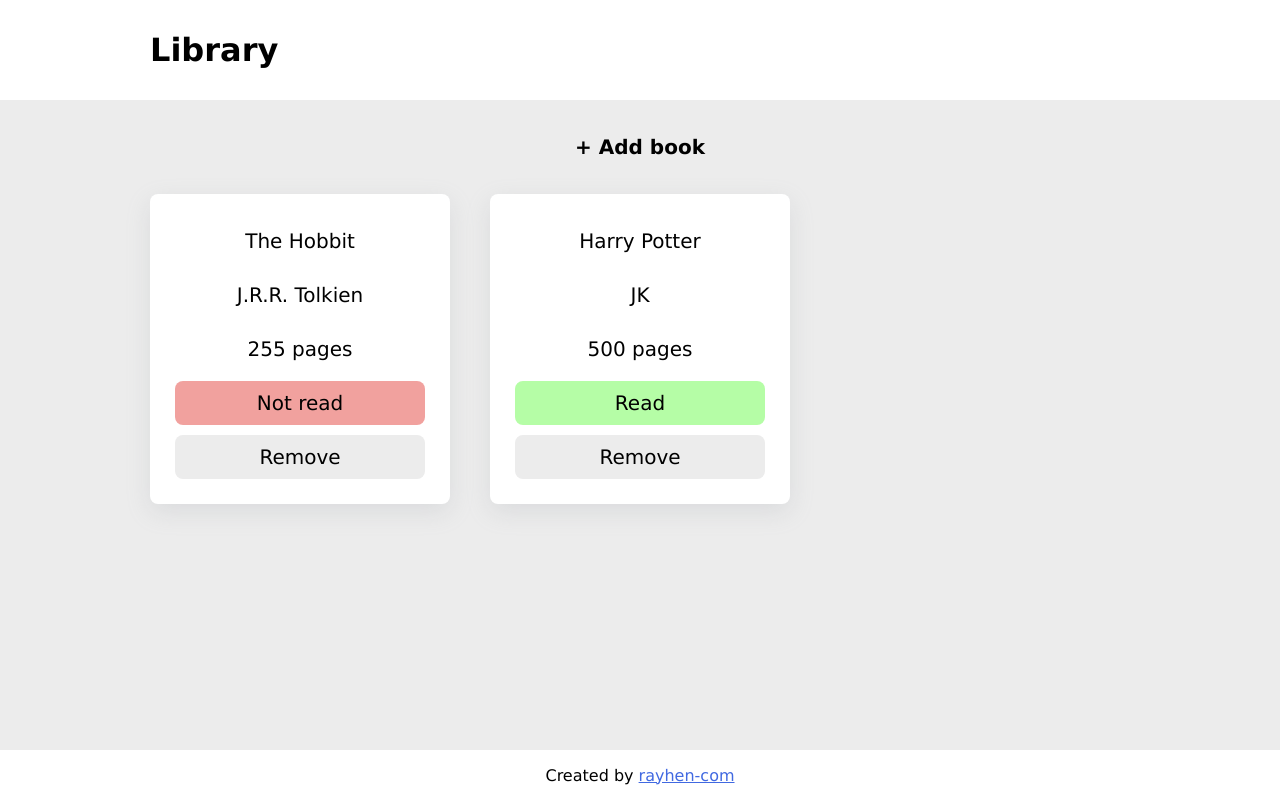
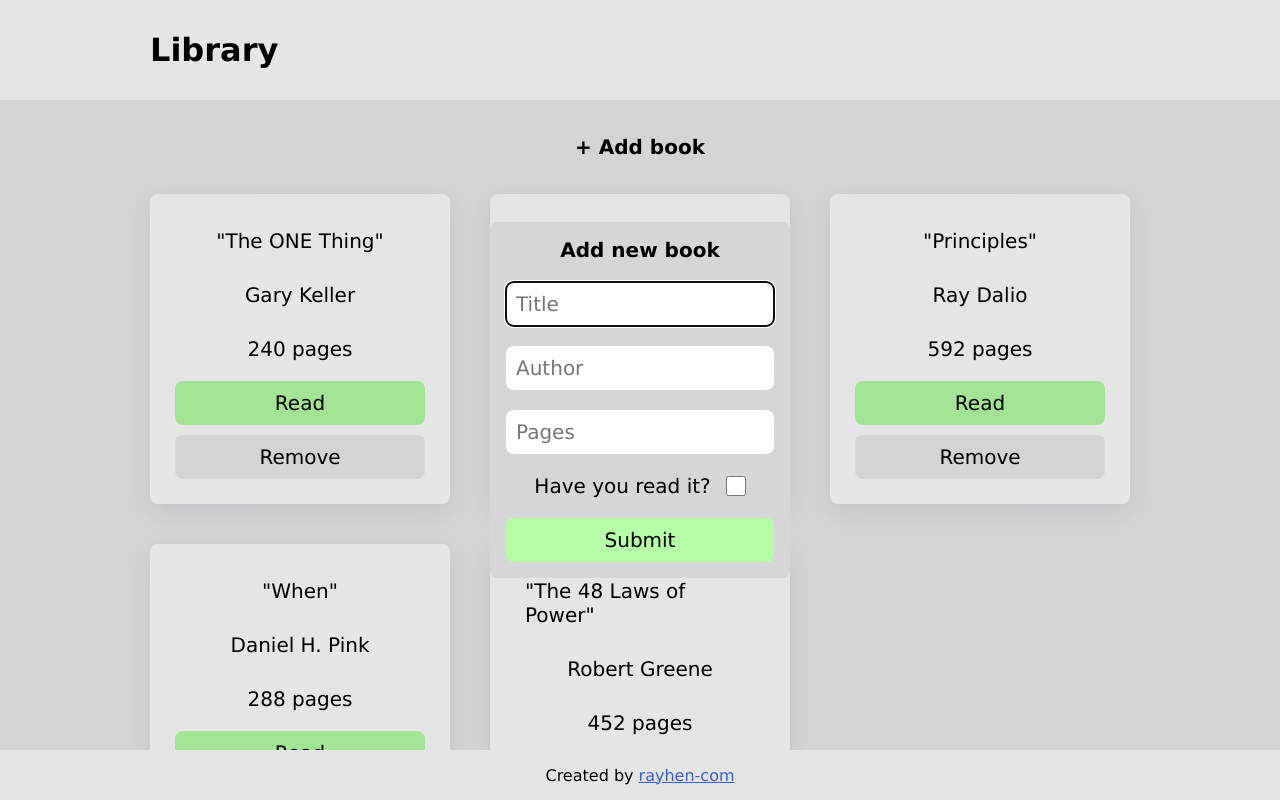
Before and after one commit to rayhen-com/library, a plain HTML site: page index.html in a window 1280 px wide. Both pictures are taken after a click on the button "+ Add book". Drawn offline with Linux system fonts and the light colour scheme.

Commit message:
Add functionality to add new books via form

```diff
--- a/index.html
+++ b/index.html
@@ -15,24 +15,30 @@
 
         <div id="main">
             <div id="main-header">
-                <button class="add-button">+ Add book</button>
+                <div id="dialog-container">
+
+                    <dialog id="favDialog">
+                        <form id="dialogForm">
+                            <div id="form-title">
+                                <p>Add new book</p>
+                            </div>
+                            <input id="title" type="text" placeholder="Title" required>
+                            <input id="author" type="text" placeholder="Author" required>
+                            <input id="pages" type="number" placeholder="Pages" required>
+                            <label id="read-label">
+                                <p>Have you read it?</p>
+                                <input id="read" type="checkbox">
+                            </label>
+                            <button id="submitBtn" value="default">Submit</button>
+                            <!-- <button id="cancelBtn" value="cancel" formmethod="dialog">Cancel</button> -->
+                        </form>
+                    </dialog>
+                </div>
+                    <button id="showDialog" class="add-button">+ Add book</button>
             </div>
+
             <div id="main-content">
-                <!-- Dummy Content -->
-                <!-- <div class="card">
-                    <p>Title</p>
-                    <p>Author</p>
-                    <p>12 pages</p>
-                    <button class="read-button">Not read</button>
-                    <button class="remove-button">Remove</button>
-                </div>
-                <div class="card">
-                    <p>Title2</p>
-                    <p>Author2</p>
-                    <p>12 pages</p>
-                    <button class="not-read-button">Not read</button>
-                    <button class="remove-button">Remove</button>
-                </div> -->
+
             </div>
 
         </div>
--- a/main.js
+++ b/main.js
@@ -1,15 +1,34 @@
 const myLibrary = [
+
     {
-        title: 'The Hobbit',
-        author: 'J.R.R. Tolkien',
-        pages: '255',
-        read: false
+        title: 'The ONE Thing',
+        author: 'Gary Keller',
+        pages: '240',
+        read: 'true'
     },
     {
-        title: 'Harry Potter',
-        author: 'JK',
-        pages: '500',
-        read: true
+        title: 'Atomic Habits',
+        author: 'James Clear',
+        pages: '320',
+        read: 'true'
+    },
+    {
+        title: 'Principles',
+        author: 'Ray Dalio',
+        pages: '592',
+        read: 'true'
+    },
+    {
+        title: 'When',
+        author: 'Daniel H. Pink',
+        pages: '288',
+        read: 'true'
+    },
+    {
+        title: 'The 48 Laws of Power',
+        author: 'Robert Greene',
+        pages: '452',
+        read: 'false'
     }
 ];
 
@@ -24,30 +43,14 @@ function Book(title, author, pages, read) {
     }
 };
 
-// Add Book to Library Function
-function addBookToLibrary() {
-
-    let title = prompt(`What's the book's title?`);
-    let author = prompt(`Who's the author`);
-    let pages = prompt('How many pages does the book have?');
-    let read = prompt('Have you read the book?');
-    let newBook = new Book(title, author, pages, read);
-
-    myLibrary.push(newBook);
-
-    // Resed all variables
-    // title = ''
-    // author = ''
-    // pages = ''
-    // read = ''
-
-}
-
 // Loop through Library Array and add cards
 function arrayLoop() {
+    // Reset DOM
+    let mainContent = document.getElementById("main-content");
+    mainContent.textContent = ``;
+
     for (let i = 0; i < myLibrary.length; i++) {
         // Get and create elements
-        let mainContent = document.getElementById("main-content");
         let cardDiv = document.createElement("div");
         let titlePara = document.createElement("p");
         let authorPara = document.createElement("p");
@@ -59,15 +62,15 @@ function arrayLoop() {
         cardDiv.classList.add("card");
 
         // Add values to p elements
-        titlePara.textContent = myLibrary[i].title;
+        titlePara.textContent = `"` + myLibrary[i].title + `"`;
         authorPara.textContent = myLibrary[i].author;
         pagesPara.textContent = myLibrary[i].pages + " pages";
 
         // Add values to buttons
-        if (myLibrary[i].read === false) {
+        if (myLibrary[i].read === 'false') {
             readButton.classList.add("not-read-button")
             readButton.textContent = "Not read"
-        } else if (myLibrary[i].read === true) {
+        } else if (myLibrary[i].read === 'true') {
             readButton.classList.add("read-button")
             readButton.textContent = "Read"
         }
@@ -87,5 +90,48 @@ function arrayLoop() {
       }
 }
 
+arrayLoop();
 
-arrayLoop()
+// Get form elements
+const showButton = document.getElementById("showDialog");
+const favDialog = document.getElementById("favDialog");
+const form = document.querySelector("dialogForm");
+const newTitle = favDialog.querySelector("#title");
+const newAuthor = favDialog.querySelector("#author");
+const newPages = favDialog.querySelector("#pages");
+const newRead = favDialog.querySelector("#read");
+const submitBtn = favDialog.querySelector("#submitBtn");
+
+// "Show the dialog" button opens the <dialog> modally
+showButton.addEventListener("click", () => {
+  favDialog.showModal();
+});
+
+// Submit
+submitBtn.addEventListener("click", (event) => {
+    // Prevent submission to server
+    event.preventDefault();
+
+    // Modify checkbox values
+    if(newRead.checked) {
+        newRead.value = true;
+    } else {
+        newRead.value = false;
+    }
+
+    // Create new book object
+    let newBook = new Book(newTitle.value, newAuthor.value, newPages.value, newRead.value);
+
+    // Add the new object to the Library array
+    myLibrary.push(newBook);
+
+    // Loop through library array to refresh the display
+    arrayLoop();
+
+    // Reset form
+    document.getElementById("dialogForm").reset();
+
+    // Close dialog
+    favDialog.close(); // Have to send the select box value here.
+
+});
--- a/style.css
+++ b/style.css
@@ -124,3 +124,56 @@ header {
 .card > p {
     padding: 10px;
 }
+
+#read-label, #form-title {
+    display: flex;
+    gap: 15px;
+    justify-content: center;
+}
+
+#form-title {
+    font-weight: bold;
+}
+
+#favDialog {
+    border: none;
+    border-radius: 8px;
+    background-color: #d6d6d6;
+    margin: auto;
+    width: 300px;
+}
+
+#dialogForm {
+    display: flex;
+    flex-direction: column;
+    gap: 20px;
+    font-size: 1.25rem;
+}
+
+#dialogForm input,
+#dialogForm button {
+    border: none;
+    border-radius: 8px;
+    padding: 10px;
+    font-size: 1.25rem;
+}
+
+#dialogForm input[type=checkbox] {
+    width: 1.25rem;
+}
+
+#dialogForm #submitBtn {
+    background: #b5fda6;
+}
+
+#dialogForm #submitBtn:hover {
+    background: #a3e495;
+}
+
+#dialogForm #cancelBtn {
+    background: #ececec;
+}
+
+#dialogForm #cancelBtn:hover {
+    background: #d7d7d7;
+}
```
